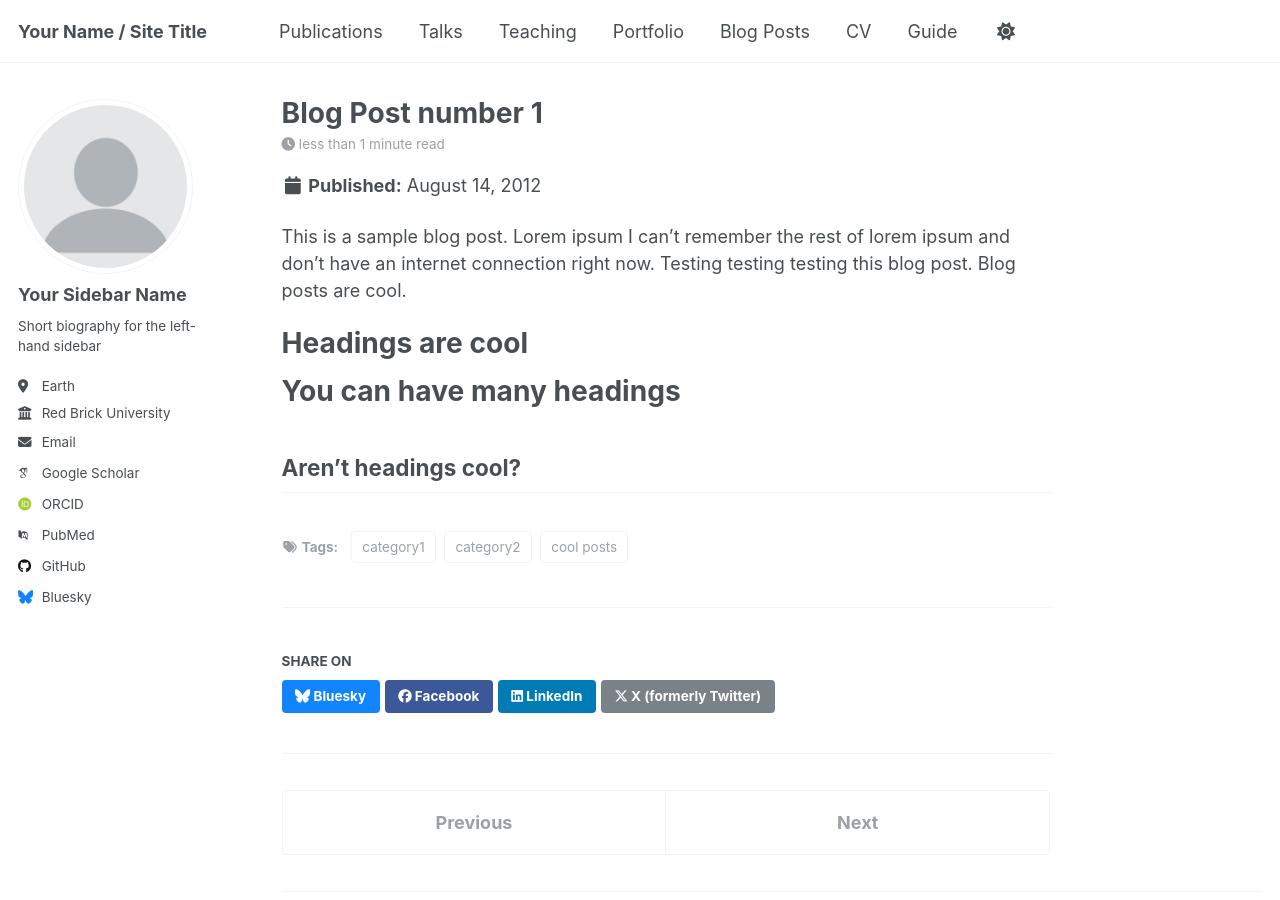
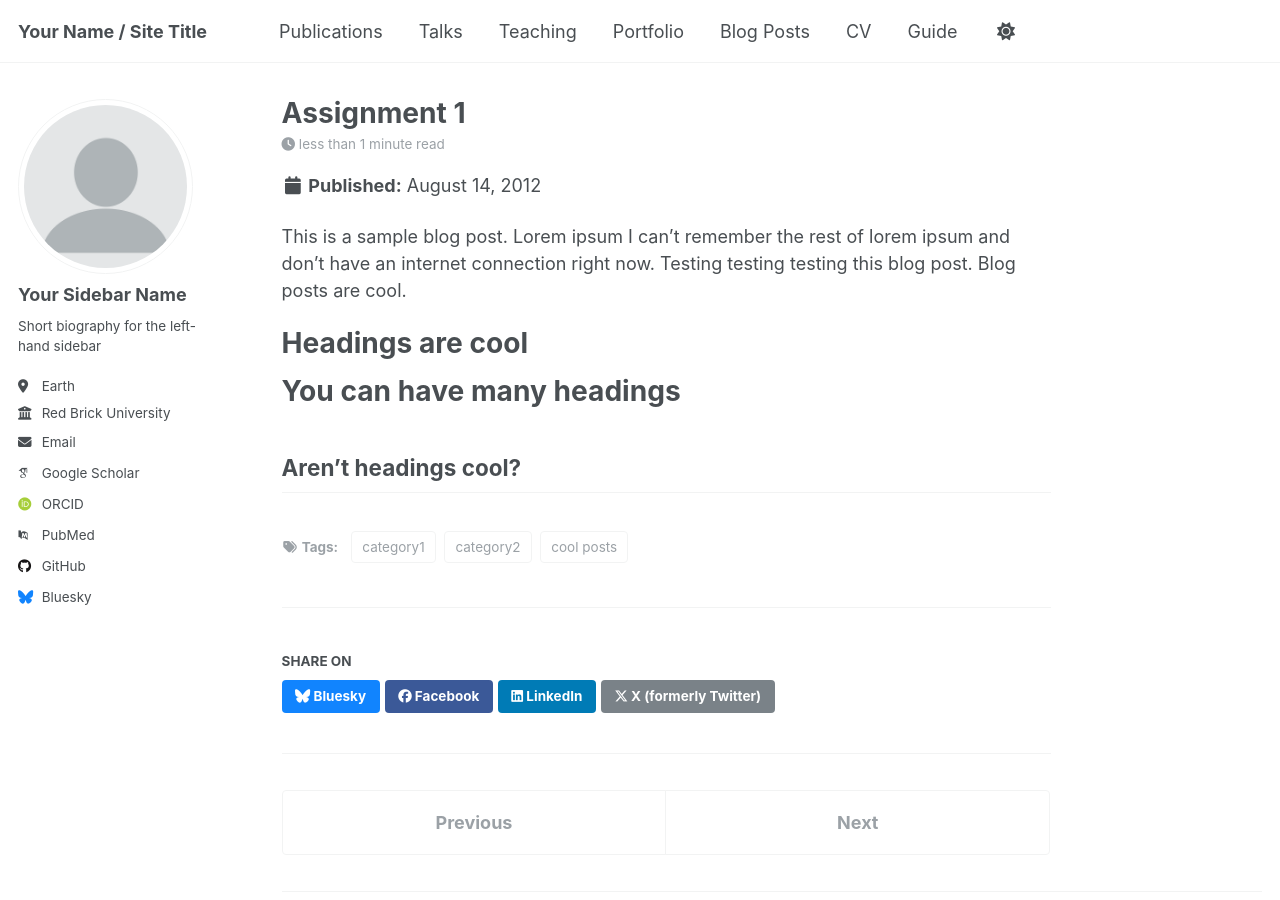
Before and after one commit to symbat-bekzhigit/sample-website-2, a Jekyll site: the page built from _posts/2012-08-14-blog-post-1.md, in a window 1280 px wide and 900 px high. Built offline with Jekyll 4.4.1, drawn with Linux system fonts in a browser that asks for light colours; some web fonts are replaced.

Commit message:
Update 2012-08-14-blog-post-1.md

```diff
--- a/_posts/2012-08-14-blog-post-1.md
+++ b/_posts/2012-08-14-blog-post-1.md
@@ -1,5 +1,5 @@
 ---
-title: 'Blog Post number 1'
+title: 'Assignment 1'
 date: 2012-08-14
 permalink: /posts/2012/08/blog-post-1/
 tags:
```
